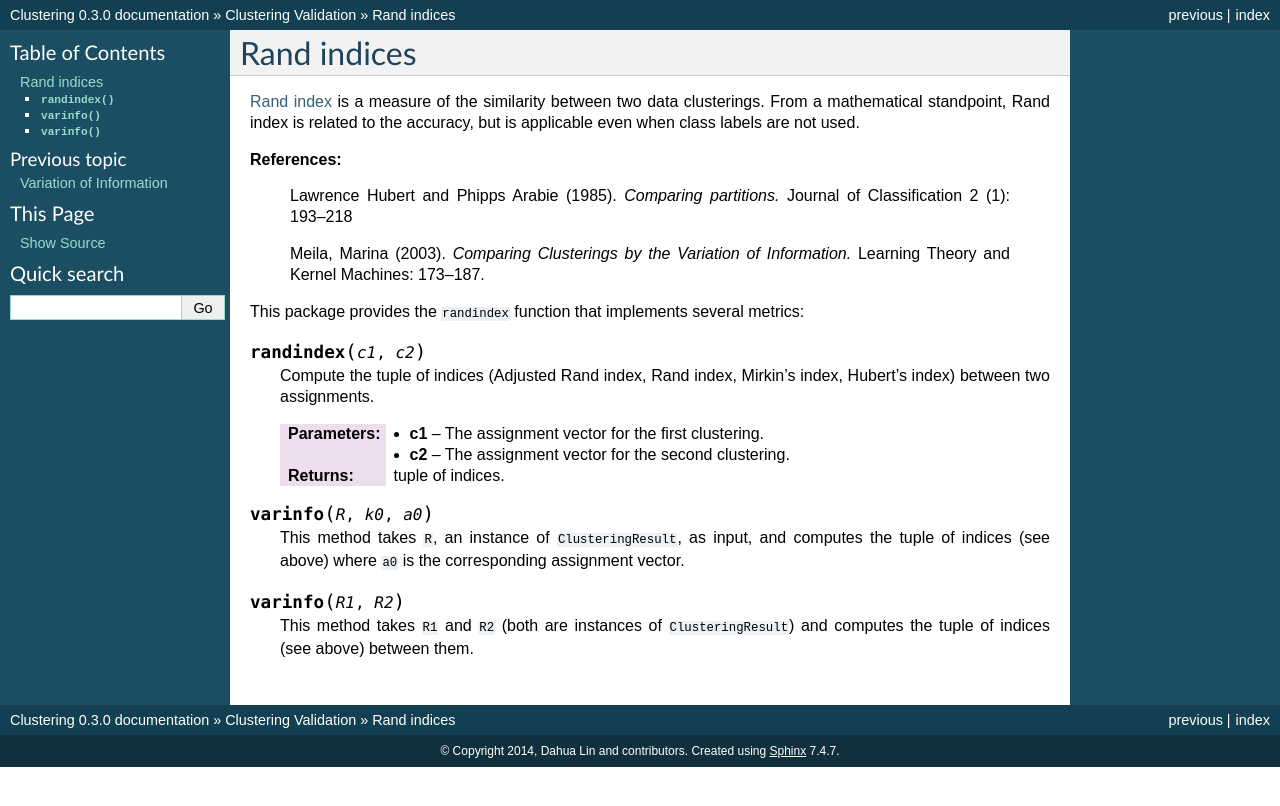
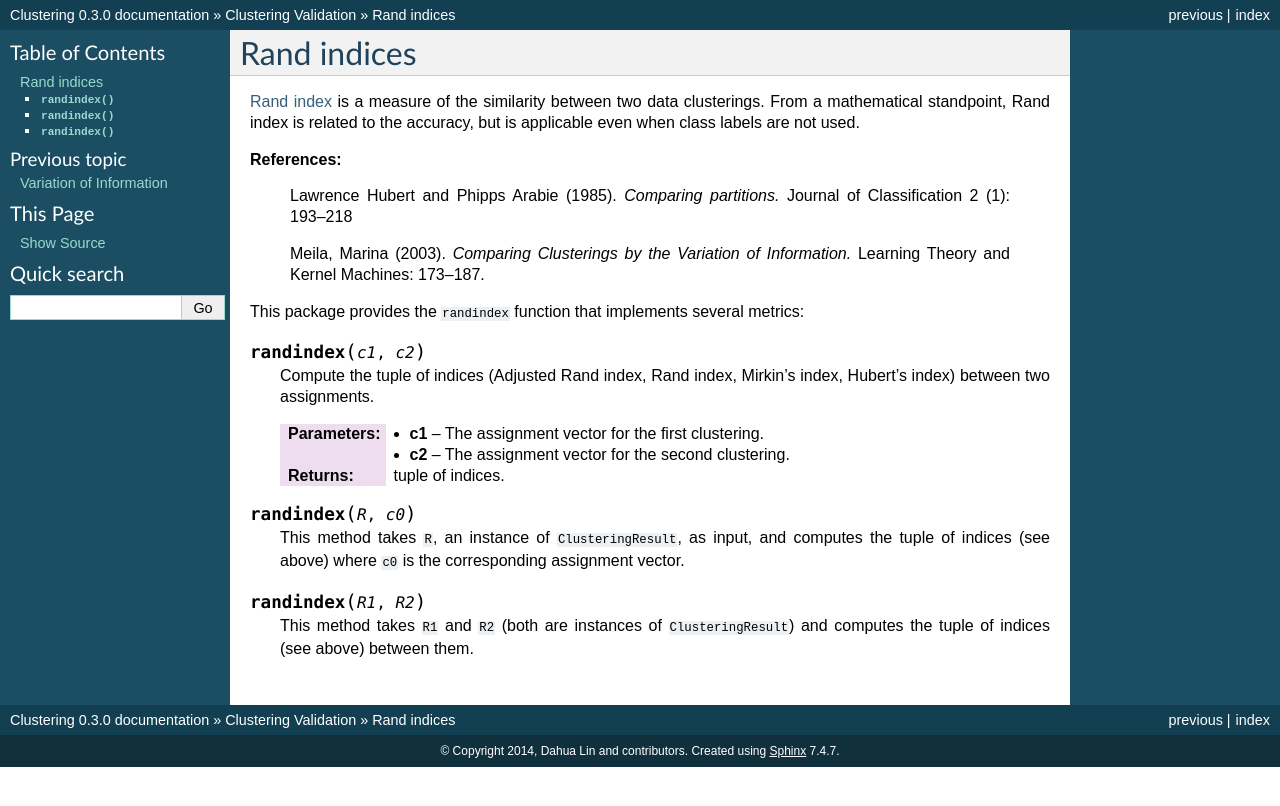
Before and after one commit to JuliaStats/Clustering.jl, a Sphinx documentation site: the page built from doc/source/randindex.rst, in a window 1280 px wide. Shown: the top 806 px of the page. Built offline with Sphinx 7.4.7, drawn with Linux system fonts in a browser that asks for light colours; formulas are drawn with MathJax 3.

Commit message:
fixed docs

```diff
--- a/doc/source/randindex.rst
+++ b/doc/source/randindex.rst
@@ -24,10 +24,10 @@ This package provides the ``randindex`` function that implements several metrics
 
     :return: tuple of indices.
 
-.. function:: varinfo(R, k0, a0)
+.. function:: randindex(R, c0)
 
-    This method takes ``R``, an instance of ``ClusteringResult``, as input, and computes the tuple of indices (see above) where ``a0`` is the corresponding assignment vector.
+    This method takes ``R``, an instance of ``ClusteringResult``, as input, and computes the tuple of indices (see above) where ``c0`` is the corresponding assignment vector.
 
-.. function:: varinfo(R1, R2)
+.. function:: randindex(R1, R2)
 
     This method takes ``R1`` and ``R2`` (both are instances of ``ClusteringResult``) and computes  the tuple of indices (see above) between them.
```
